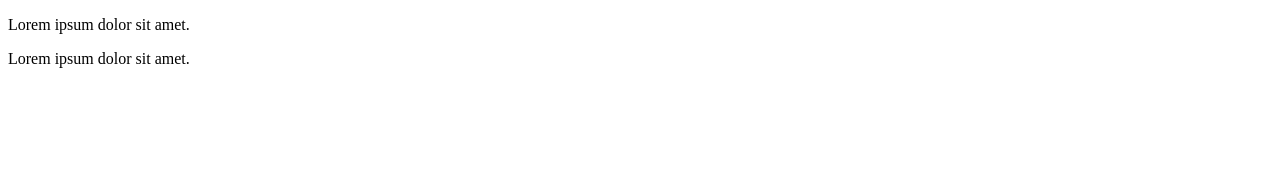
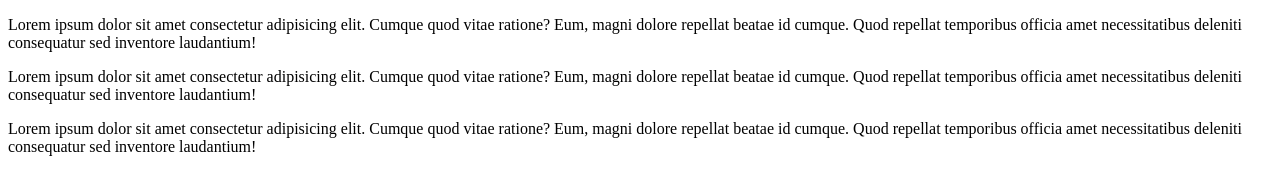
Before and after one commit to ggaidukkk/test, a plain HTML site: page index.html in a window 1280 px wide. Drawn offline with Linux system fonts and the light colour scheme.

Commit message:
add line 4
Lorem ipsum dolor sit amet consectetur adipisicing elit. Cumque quod vitae
ratione? Eum, magni dolore repellat beatae id cumque. Quod repellat
temporibus officia amet necessitatibus deleniti consequatur sed inventore
laudantium!

```diff
--- a/index.html
+++ b/index.html
@@ -1,13 +1,29 @@
 <!DOCTYPE html>
 <html lang="en">
-<head>
-    <meta charset="UTF-8">
-    <meta http-equiv="X-UA-Compatible" content="IE=edge">
-    <meta name="viewport" content="width=device-width, initial-scale=1.0">
+  <head>
+    <meta charset="UTF-8" />
+    <meta http-equiv="X-UA-Compatible" content="IE=edge" />
+    <meta name="viewport" content="width=device-width, initial-scale=1.0" />
     <title>Document</title>
-</head>
-<body>
-    <p>Lorem ipsum dolor sit amet.</p>
-    <p>Lorem ipsum dolor sit amet.</p>
-</body>
+  </head>
+  <body>
+    <p>
+      Lorem ipsum dolor sit amet consectetur adipisicing elit. Cumque quod vitae
+      ratione? Eum, magni dolore repellat beatae id cumque. Quod repellat
+      temporibus officia amet necessitatibus deleniti consequatur sed inventore
+      laudantium!
+    </p>
+    <p>
+      Lorem ipsum dolor sit amet consectetur adipisicing elit. Cumque quod vitae
+      ratione? Eum, magni dolore repellat beatae id cumque. Quod repellat
+      temporibus officia amet necessitatibus deleniti consequatur sed inventore
+      laudantium!
+    </p>
+    <p>
+      Lorem ipsum dolor sit amet consectetur adipisicing elit. Cumque quod vitae
+      ratione? Eum, magni dolore repellat beatae id cumque. Quod repellat
+      temporibus officia amet necessitatibus deleniti consequatur sed inventore
+      laudantium!
+    </p>
+  </body>
 </html>
```
